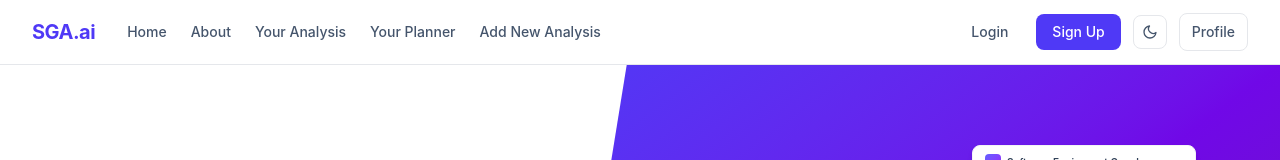
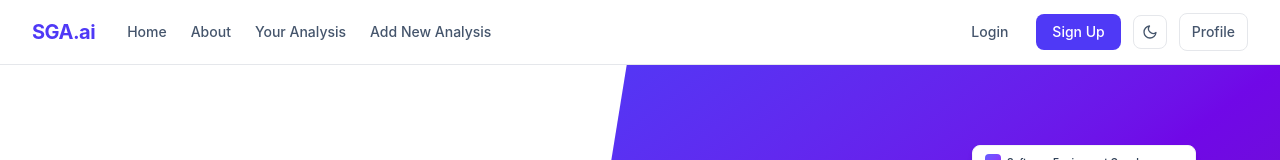
Before and after one commit to Ananthchavan/Skill_Gap_Analyser, a React (Vite) app in the folder frontend/: page / in a window 1280 px wide. Shown: the top 160 px of the page. Built offline with nearby package versions, Linux system fonts and the light colour scheme.

Commit message:
Made the website more redable

```diff
--- a/frontend/src/components/Navbar.jsx
+++ b/frontend/src/components/Navbar.jsx
@@ -24,12 +24,8 @@ export default function Navbar() {
               <a href="#how-it-works" className="text-slate-600 dark:text-slate-400 hover:text-slate-900 dark:hover:text-slate-100 text-sm font-medium transition-colors">
                 About
               </a>
-
               <Link to="/YourAnalysis" className="text-slate-600 dark:text-slate-400 hover:text-slate-900 dark:hover:text-slate-100 text-sm font-medium transition-colors">
                 Your Analysis
-              </Link>
-              <Link to="/planner" className="text-slate-600 dark:text-slate-400 hover:text-slate-900 dark:hover:text-slate-100 text-sm font-medium transition-colors">
-                Your Planner
               </Link>
               <Link to="/NewAnalysis" className="text-slate-600 dark:text-slate-400 hover:text-slate-900 dark:hover:text-slate-100 text-sm font-medium transition-colors">
                 Add New Analysis
```
